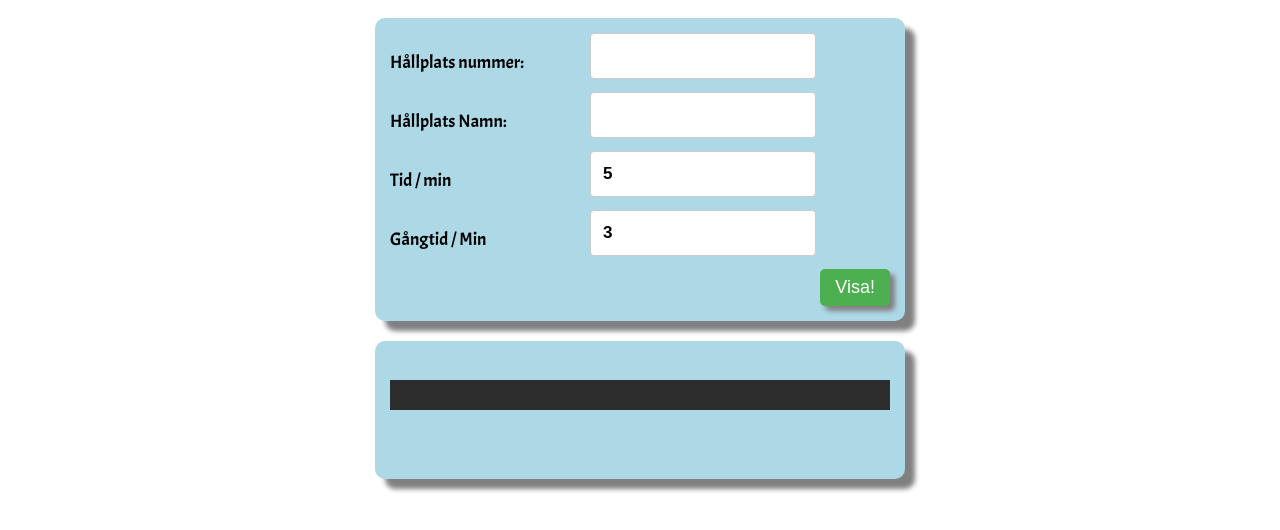
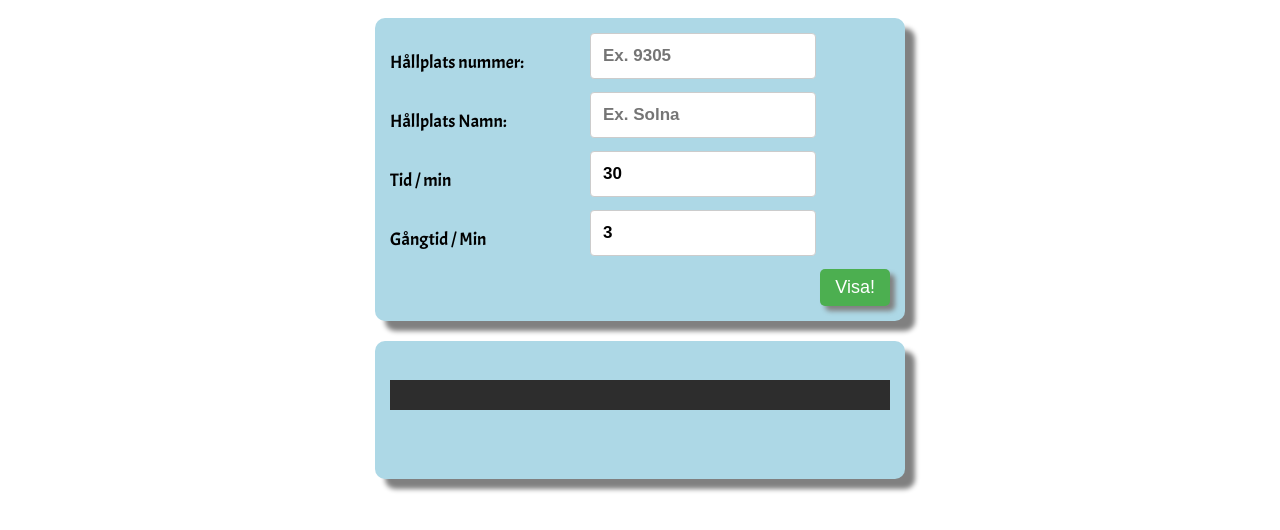
Before and after one commit to sultan012/Min_Hallplats, a plain HTML site: page index.html in a window 1280 px wide. Shown: the part 66-596 px from the top of the page. Drawn offline with Linux system fonts and the light colour scheme.

Commit message:
Update Index

```diff
--- a/index.html
+++ b/index.html
@@ -22,7 +22,7 @@
         </div>
 
         <div class="col-40">
-            <input type="number" id="stationNumber" value="" >
+            <input type="number" id="stationNumber" value="" placeholder="Ex. 9305" >
         </div>
     </div>
 
@@ -32,7 +32,7 @@
         </div>
 
         <div class="col-40">
-            <input type="text" id="stationName" value=""  >
+            <input type="text" id="stationName" value="" placeholder="Ex. Solna" >
         </div>
     </div>
 
@@ -42,7 +42,7 @@
         </div>
 
         <div class="col-40">
-            <input class="col-40" type="number" id="timewindow" value="5" >
+            <input class="col-40" type="number" id="timewindow" value="30" >
         </div>
 
     </div>
@@ -104,7 +104,7 @@
 
       // Clear Interval 'Update data'
       function clear() {
-          clearInterval (myVar);
+          //clearInterval (myVar);
       }
 
       // get Station number or name values from html and save it i variable ANA run displayData function
@@ -259,3 +259,4 @@
     <p> &#169 Copyright Min Hållplats 2018</p>
 </div> -->
 	</body>
+</html>
```
Lines whose indentation alone changed are shown as unchanged.
